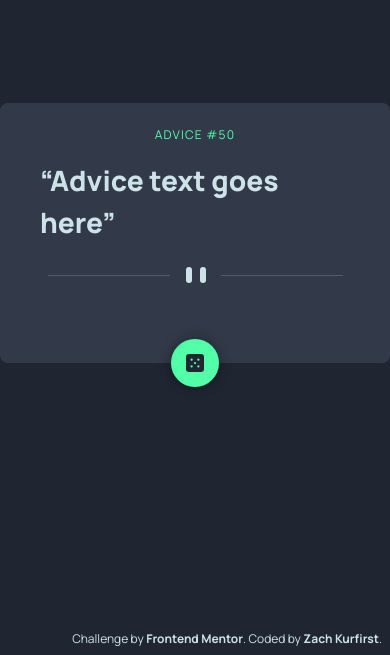
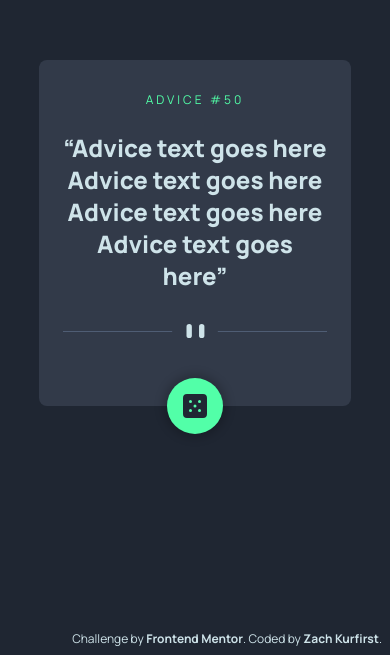
Before and after one commit to zachkurfirst/advice-generator-app, a website: page public/index.html in a window 390 px wide. Shown: the part 189-844 px from the top of the page. Drawn offline with Linux system fonts and the light colour scheme.

Commit message:
fix button removing unnecessary div, margin positioning and responsiveness

```diff
--- a/public/index.html
+++ b/public/index.html
@@ -18,16 +18,15 @@
     <main class="flex justify-center items-center h-dvh">
       <div
         id="advice-container"
-        class="flex flex-col items-center bg-dark-grayish-blue max-w-prose rounded-lg p-6">
-        <p class="text-neon-green uppercase text-xs tracking-widest">
+        class="flex flex-col items-center justify-between bg-dark-grayish-blue w-4/5 sm:max-w-xl rounded-lg">
+        <p class="text-neon-green uppercase text-xs tracking-[0.25em] mt-8">
           Advice #50
         </p>
-        <q class="text-light-cyan text-[28px] font-extrabold p-4"><span>Advice text goes here</span></q>
-        <img src="../images/pattern-divider-desktop.svg" alt="Pattern divider desktop" class="max-sm:hidden p-2">
-        <img src="../images/pattern-divider-mobile.svg" alt="Pattern divider mobile" class="sm:hidden p-2">
-        <button class="grid grid-cols-1 grid-rows-1 relative top-12">
-          <div class="bg-neon-green w-12 h-12 rounded-full row-start-1 col-start-1 row-end-2 col-end-2 shadow-[0_0_10px_4px_rgba(0,0,0,0.2)] hover:shadow-neon-green hover:transition-all"></div>
-          <img src="../images/icon-dice.svg" alt="Icon dice" class="w-[18px] row-start-1 col-start-1 row-end-2 col-end-2 relative top-[15px] left-[15px]">
+        <q class="text-light-cyan text-2xl sm:text-[28px] font-extrabold text-center m-6 sm:m-8"><span>Advice text goes here Advice text goes here Advice text goes here Advice text goes here</span></q>
+        <img src="../images/pattern-divider-desktop.svg" alt="Pattern divider desktop" class="max-sm:hidden mt-2 px-10 mb-10">
+        <img src="../images/pattern-divider-mobile.svg" alt="Pattern divider mobile" class="sm:hidden mt-2 px-6 mb-10">
+        <button class="flex justify-center items-center bg-neon-green rounded-full w-14 h-14 shadow-[0_0_10px_4px_rgba(0,0,0,0.2)] hover:shadow-neon-green hover:transition-all -mb-7">
+          <img src="../images/icon-dice.svg" alt="Dice icon" class="">
         </button>
       </div>
     </main>
```
Also changed, not shown: public/output.css.
